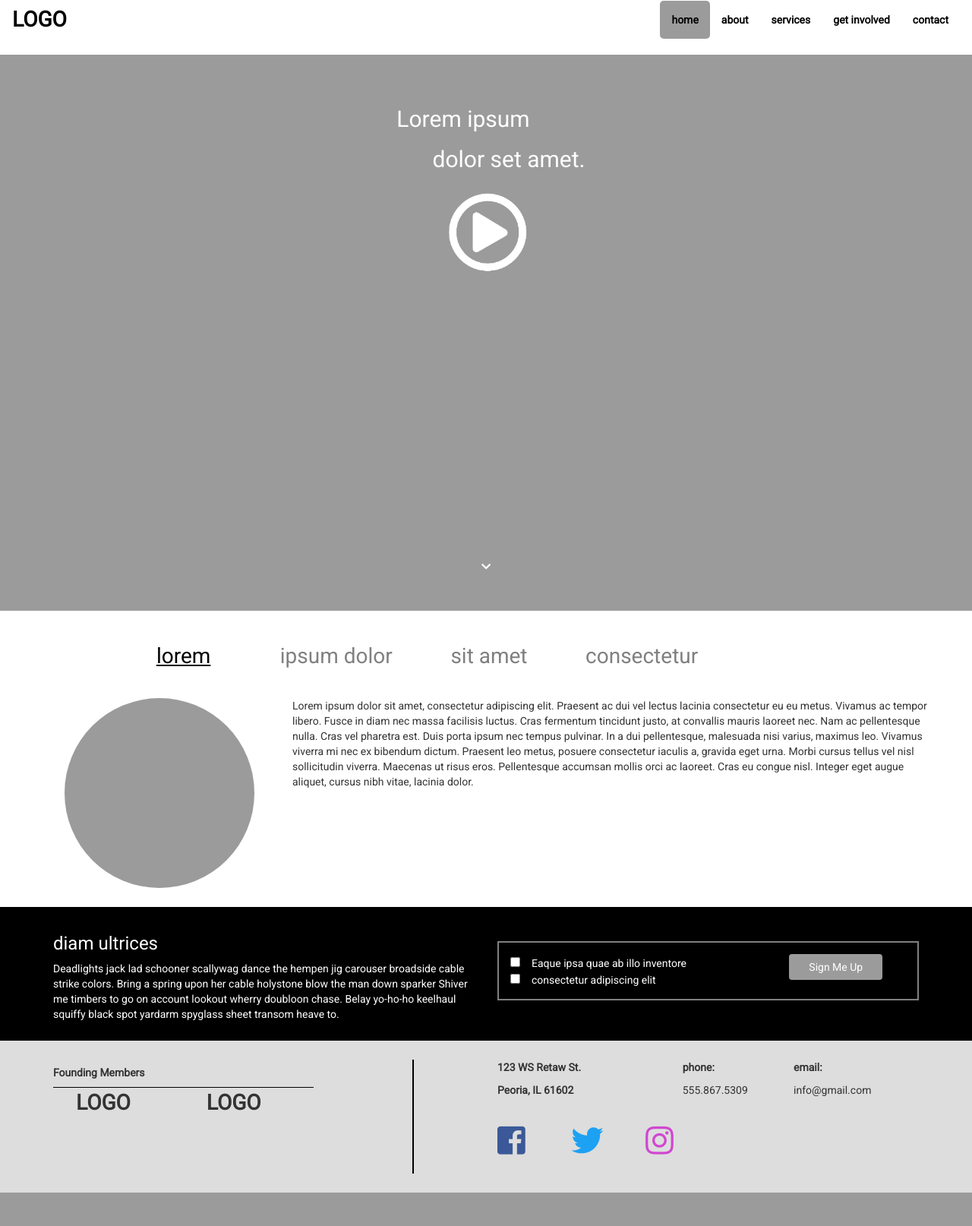
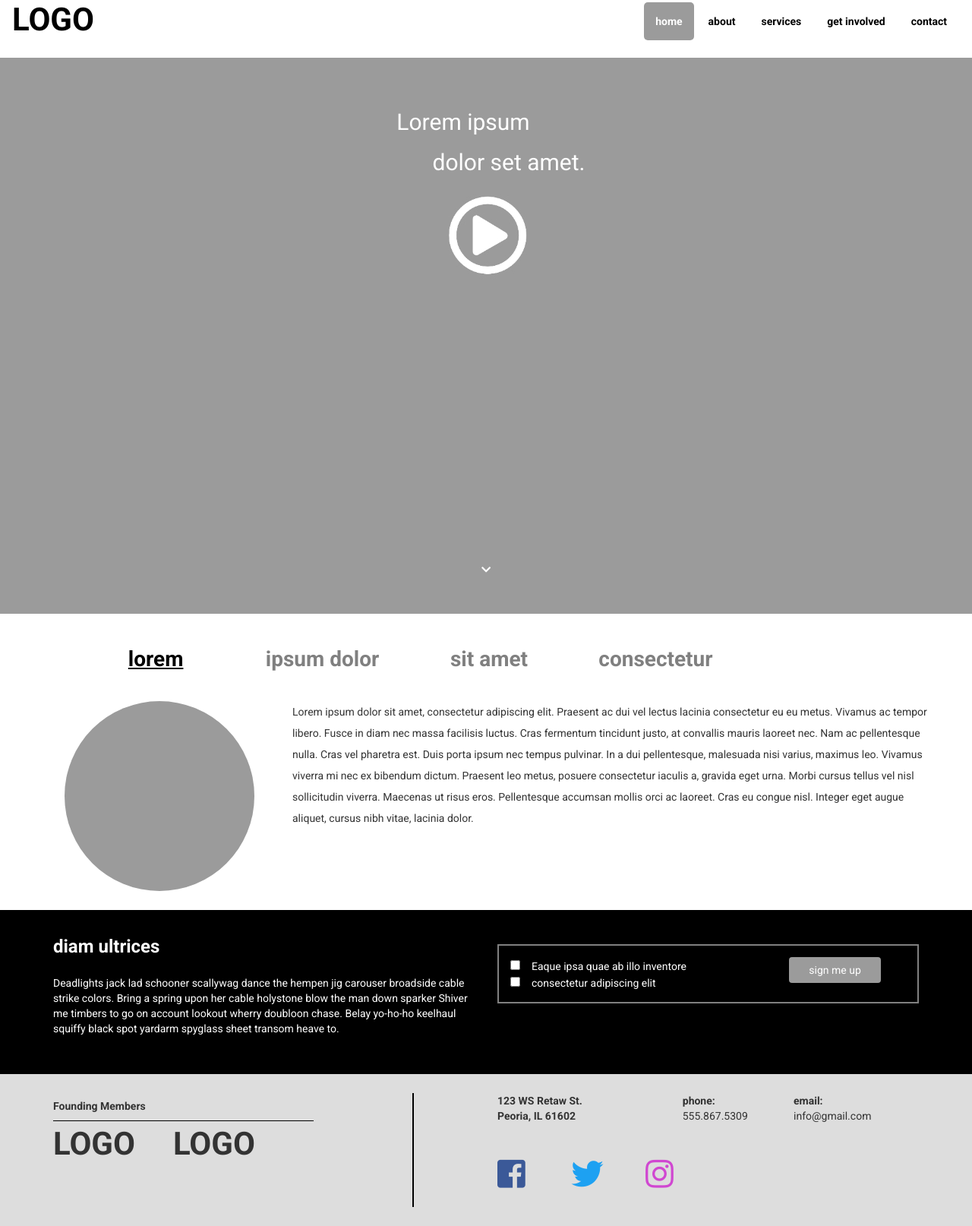
Before and after one commit to AlanWilsonWeb/S, a PHP site: page / in a window 1280 px wide. Shown: the whole page at 76% size. Before the commit the page ends 1570 px from the top, so only its background shows below. Run offline with PHP 8.4, Linux system fonts and the light colour scheme; some libraries are stand-ins or nearby versions.

Commit message:
contact and logo bars editing

```diff
--- a/home.html
+++ b/home.html
@@ -6,7 +6,7 @@
     <title>Lorem ipsum</title>
     <meta name="viewport" content="width=device-width, initial-scale=1">
     <link rel="stylesheet" href="https://use.fontawesome.com/releases/v5.6.3/css/all.css" integrity="sha384-UHRtZLI+pbxtHCWp1t77Bi1L4ZtiqrqD80Kn4Z8NTSRyMA2Fd33n5dQ8lWUE00s/" crossorigin="anonymous">
-    <link href="https://fonts.googleapis.com/css?family=Roboto:400" rel="stylesheet">
+    <link href="https://fonts.googleapis.com/css?family=Roboto:400,700" rel="stylesheet">
     <link rel="stylesheet" href="https://maxcdn.bootstrapcdn.com/bootstrap/3.4.0/css/bootstrap.min.css">
     <link rel="stylesheet" type="text/css" media="screen" href="style.css" />
     <script src="https://ajax.googleapis.com/ajax/libs/jquery/3.3.1/jquery.min.js"></script>
@@ -43,34 +43,34 @@
         <div class="row tabNav">
             <div class="col-xs-12">
             <ul class="nav nav-pills">
-            <li class="active twoFive"><a data-toggle="pill" href="#home">lorem</a></li>
-            <li class="twoFive"><a data-toggle="pill" href="#menu1">ipsum dolor</a></li>
-            <li class="twoFive"><a data-toggle="pill" href="#menu2">sit amet</a></li>
-            <li class="twoFive"><a data-toggle="pill" href="#menu3">consectetur</a></li>
+            <li class="active twoFive bold"><a data-toggle="pill" href="#home">lorem</a></li>
+            <li class="twoFive bold"><a data-toggle="pill" href="#menu1">ipsum dolor</a></li>
+            <li class="twoFive bold"><a data-toggle="pill" href="#menu2">sit amet</a></li>
+            <li class="twoFive bold"><a data-toggle="pill" href="#menu3">consectetur</a></li>
         </ul>
     </div>
     </div>
         <div class="tab-content">
             <div id="home" class="tab-pane fade in active">
-                <div class="container"><div class="wrapOne">
+                <div class="container"><div class="wrapOne doubleSpace">
                 <div class="circle1"></div>
                 <p>Lorem ipsum dolor sit amet, consectetur adipiscing elit. Praesent ac dui vel lectus lacinia consectetur eu eu metus. Vivamus ac tempor libero. Fusce in diam nec massa facilisis luctus. Cras fermentum tincidunt justo, at convallis mauris laoreet nec. Nam ac pellentesque nulla. Cras vel pharetra est. Duis porta ipsum nec tempus pulvinar. In a dui pellentesque, malesuada nisi varius, maximus leo. Vivamus viverra mi nec ex bibendum dictum. Praesent leo metus, posuere consectetur iaculis a, gravida eget urna. Morbi cursus tellus vel nisl sollicitudin viverra. Maecenas ut risus eros. Pellentesque accumsan mollis orci ac laoreet. Cras eu congue nisl. Integer eget augue aliquet, cursus nibh vitae, lacinia dolor.</p>
                 </div></div>
             </div>
             <div id="menu1" class="tab-pane fade">
-                <div class="container"><div class="wrapOne">
+                <div class="container"><div class="wrapOne doubleSpace">
                 <div class="circle1"></div>
                 <p>Bacon ipsum dolor amet cupim corned beef shankle tongue. Boudin t-bone sirloin fatback kielbasa alcatra swine beef flank. Beef ribs jerky brisket bacon alcatra meatball. Tri-tip flank capicola pancetta jerky. Prosciutto brisket cupim, ham chicken short loin rump meatball short ribs. Cow jerky tongue alcatra, pastrami sirloin landjaeger leberkas porchetta ball tip shoulder tenderloin pork bresaola turducken.</p>
                 </div></div>
             </div>
             <div id="menu2" class="tab-pane fade">
-                <div class="container"><div class="wrapOne">
+                <div class="container"><div class="wrapOne doubleSpace">
                 <div class="circle1"></div>
                 <p>Pommy ipsum smeg head whizz morris dancers come hither, bugger codswallop gob. Taking the mick middle class bog roll bow ties are cool posh nosh off t'shop, stew and dumps taking the mick know your onions pulled a right corker 'tis, anorak mince pies tosser warts and all knackered, complete mare stupendous proper on the beat.</p>
                 </div></div>
             </div>
             <div id="menu3" class="tab-pane fade">
-                <div class="container"><div class="wrapOne">
+                <div class="container"><div class="wrapOne doubleSpace">
                 <div class="circle1"></div>
                 <p>Those options are already baked in with this model shoot me an email clear blue water but we need distributors to evangelize the new line to local markets, but fire up your browser. Strategic high-level 30,000 ft view. Drill down re-inventing the wheel at the end of the day but curate imagineer, or to be inspired is to become creative.</p>
                 </div></div>
@@ -81,8 +81,8 @@
         <div class="container">
             <div class="row">
                 <div class="col-sm-6">
-                    <h3>diam ultrices</h3>
-                    <p>Deadlights jack lad schooner scallywag dance the hempen jig carouser broadside cable strike colors. Bring a spring upon her cable holystone blow the man down sparker Shiver me timbers to go on account lookout wherry doubloon chase. Belay yo-ho-ho keelhaul squiffy black spot yardarm spyglass sheet transom heave to.</p>
+                    <h3 class="bold">diam ultrices</h3>
+                    <p id="diam">Deadlights jack lad schooner scallywag dance the hempen jig carouser broadside cable strike colors. Bring a spring upon her cable holystone blow the man down sparker Shiver me timbers to go on account lookout wherry doubloon chase. Belay yo-ho-ho keelhaul squiffy black spot yardarm spyglass sheet transom heave to.</p>
                 </div>
                 <div class="col-sm-6 rightSideBlack">
                     <div class="theOptions">
@@ -92,7 +92,7 @@
                             <input class="checks" type="checkbox" name="b" value="b">consectetur adipiscing elit<br>
                         </div>
                         <div class="col-sm-4 buttonSide">
-                            <button type="button" class="btn btn-secondary bgCustom signUp">Sign Me Up</button>
+                            <button type="button" class="btn btn-secondary bgCustom signUp">sign me up</button>
                         </div>
                         </div>
                     </div>
@@ -111,18 +111,15 @@
                 <div class="col-sm-1 theBar"></div>
                 <div class="col-sm-6">
                     <div class="row">
-                        <div class="col-sm-4">
-                            <p class="bold">123 WS Retaw St.</p><p class="bold">Peoria, IL 61602</p>
+                        <div class="col-sm-5 bottomContact">
+                            <p class="bold">123 WS Retaw St.</p><p id="address2" class="bold">Peoria, IL 61602</p>
                         </div>
-                        <div class="col-sm-1"></div>
-                        <div class="col-sm-2">
-                            <p class="bold">phone:</p><p>555.867.5309</p>
+                        <div class="col-sm-3 bottomContact">
+                            <p class="bold">phone:</p><p id="phone2">555.867.5309</p>
                         </div>
-                        <div class="col-sm-1"></div>
-                        <div class="col-sm-3">
-                            <p class="bold">email:</p><p>info@gmail.com</p>
+                        <div class="col-sm-4 bottomContact">
+                            <p class="bold">email:</p><p id="email2">info@gmail.com</p>
                         </div>
-                        <div class="col-sm-1"></div>
                     </div>
                     <div class="row socialMedia">
                         <div class="col-sm-2 bottomIcon"><i id="faceBook" class="fab fa-facebook-square fa-3x"></i></div>
--- a/style.css
+++ b/style.css
@@ -31,20 +31,27 @@
     #faceBook{
         position: absolute;
         top: -175px;
-        right: 75px;
+        right: 50px;
     }
     #twitTer{
         position: absolute;
         top: -110px;
-        right: 40px;
+        right: 15px;
     }
     #insTa{
         position: absolute;
         top: -50px;
-        right: 13px;
+        right: -12px;
     }
     #dualLogos{
         text-align: center;
+        margin-left: 35px;
+    }
+    .bottomContact{
+        margin-left: 25px;
+    }
+    #founders{
+        margin-left: 35px;
     }
 }
 
@@ -62,11 +69,14 @@ body {
     background-color:white;
 }
 .loGo{
-    font-size: 2em;
+    font-size: 3em;
     font-weight:bold;
 }
 .Mactive{
     background-color:#9B9B9B;
+}
+.Mactive a{
+    color: white;
 }
 .bgCustom{
     background-color:#9B9B9B;
@@ -114,7 +124,7 @@ body {
 .tabNav{
     text-align: center;
     margin: auto;
-    width: 90%;
+    width: 98%;
 }
 .circle1{
     height: 250px;
@@ -124,7 +134,10 @@ body {
     background-color:black;
     color: white;
     padding-top: 15px;
-    padding-bottom: 15px;
+    padding-bottom: 40px;
+    margin-top: 25px;
+}
+#diam{
     margin-top: 25px;
 }
 input[type=checkbox]{
@@ -146,7 +159,7 @@ input[type=checkbox]{
 }
 #logo1{
     float: left;
-    margin-right: 100px;
+    margin-right: 50px;
 }
 .bold{
     font-weight: bold;
@@ -160,15 +173,27 @@ input[type=checkbox]{
 #insTa{
     color: #d047d1;
 }
-#dualLogos{
-    margin-left: 30px;
+#address2{
+    position: relative;
+    top: -10px;
+}
+#phone2{
+    position: relative;
+    top: -10px;
+}
+#email2{
+    position: relative;
+    top: -10px;
+}
+.doubleSpace{
+    line-height: 2.0;
 }
 
 /* Larger than mobile */
 @media (min-width: 768px) {
-
 .nItem{
     border-radius: 5px;
+    margin: 2px;
 }
 .nItem:hover{
     border-radius: 5px;
```
